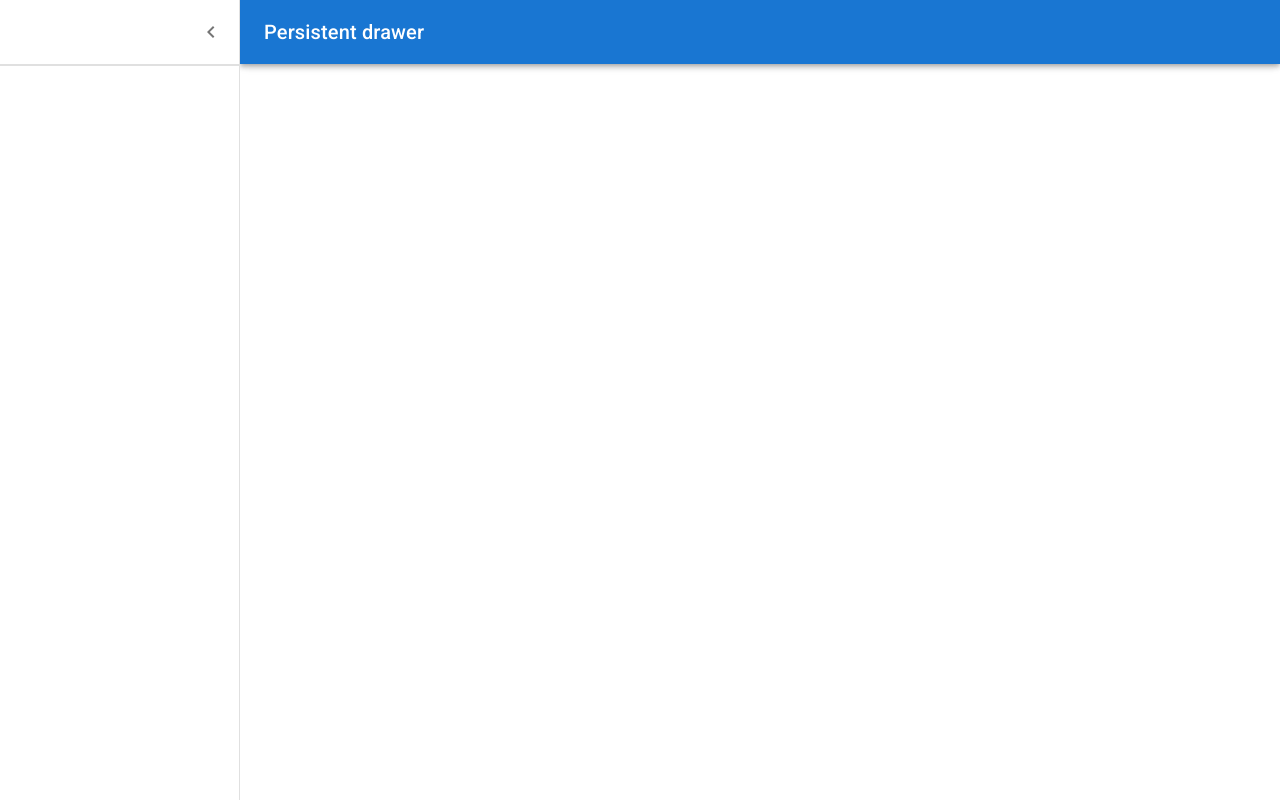
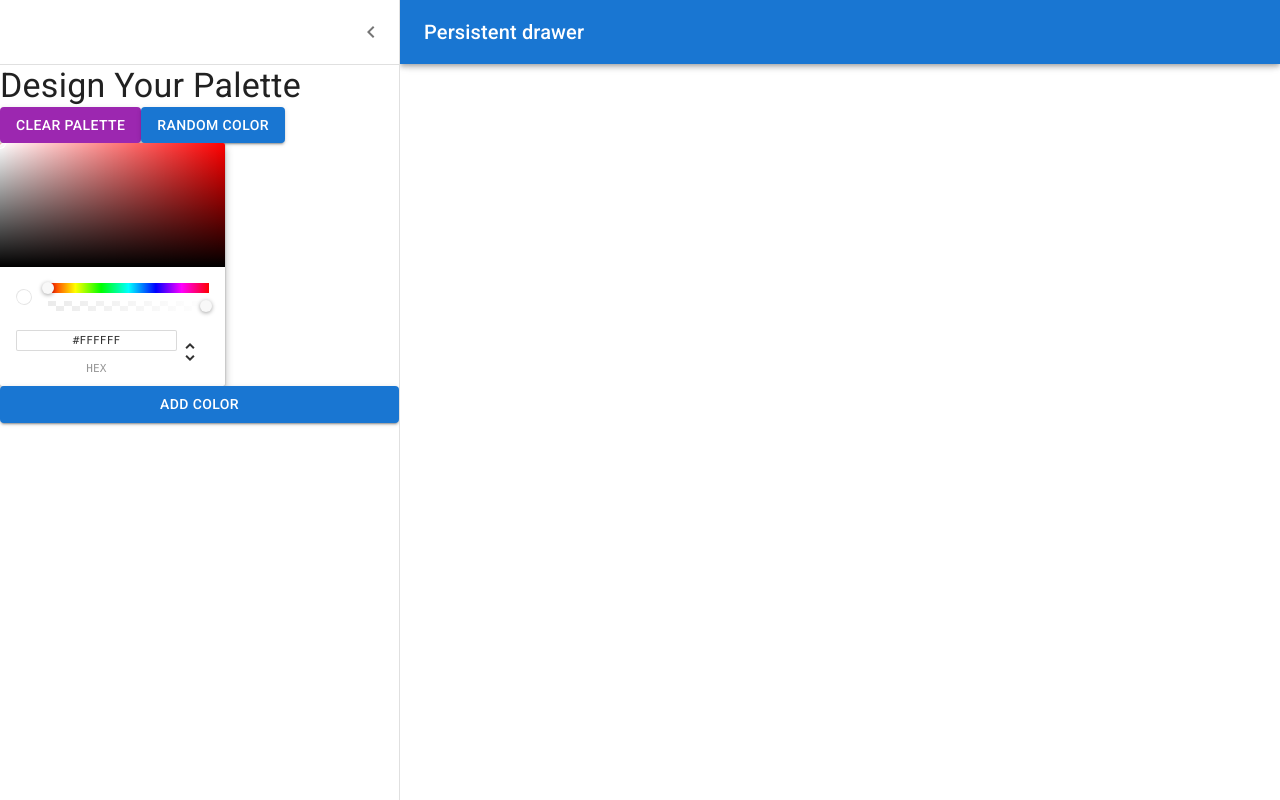
Before and after one commit to NitinNitinRaj/React_Projects, a React (Create React App) app in the folder color_project/: page /palette/new in a window 1280 px wide. Both pictures are taken after a click on the button "open drawer". Built offline with nearby package versions, Linux system fonts and the light colour scheme.

Commit message:
add color picker and buttons to drawer

```diff
--- a/color_project/package.json
+++ b/color_project/package.json
@@ -13,6 +13,7 @@
     "chroma-js": "^2.4.2",
     "rc-slider": "^10.5.0",
     "react": "^18.2.0",
+    "react-color": "^2.19.3",
     "react-copy-to-clipboard": "^5.1.0",
     "react-dom": "^18.2.0",
     "react-icons": "^5.0.1",
--- a/color_project/src/components/NewPaletteFrom.js
+++ b/color_project/src/components/NewPaletteFrom.js
@@ -1,5 +1,6 @@
 import ChevronLeftIcon from "@mui/icons-material/ChevronLeft";
 import MenuIcon from "@mui/icons-material/Menu";
+import { Button } from "@mui/material";
 import MuiAppBar from "@mui/material/AppBar";
 import Box from "@mui/material/Box";
 import CssBaseline from "@mui/material/CssBaseline";
@@ -9,9 +10,10 @@ import IconButton from "@mui/material/IconButton";
 import Toolbar from "@mui/material/Toolbar";
 import Typography from "@mui/material/Typography";
 import { styled } from "@mui/material/styles";
-import * as React from "react";
+import { useState } from "react";
+import { ChromePicker } from "react-color";
 
-const drawerWidth = 240;
+const drawerWidth = 400;
 
 const Main = styled("main", { shouldForwardProp: (prop) => prop !== "open" })(
   ({ theme, open }) => ({
@@ -59,7 +61,8 @@ const DrawerHeader = styled("div")(({ theme }) => ({
 }));
 
 export default function NewPaletteForm() {
-  const [open, setOpen] = React.useState(false);
+  const [open, setOpen] = useState(false);
+  const [color, setColor] = useState("#fff");
 
   const handleDrawerOpen = () => {
     setOpen(true);
@@ -107,8 +110,24 @@ export default function NewPaletteForm() {
           </IconButton>
         </DrawerHeader>
         <Divider />
-
-        <Divider />
+        <Typography variant="h4">Design Your Palette</Typography>
+        <div>
+          <Button variant="contained" color="secondary">
+            Clear Palette
+          </Button>
+          <Button variant="contained" color="primary">
+            Random Color
+          </Button>
+        </div>
+        <ChromePicker
+          color={color}
+          onChangeComplete={(newColor) => {
+            setColor(newColor.hex);
+          }}
+        />
+        <Button variant="contained" color="primary">
+          Add Color
+        </Button>
       </Drawer>
       <Main open={open}>
         <DrawerHeader />
```
Also changed, not shown: 1 other file (tests, documents, lock files or other folders).
